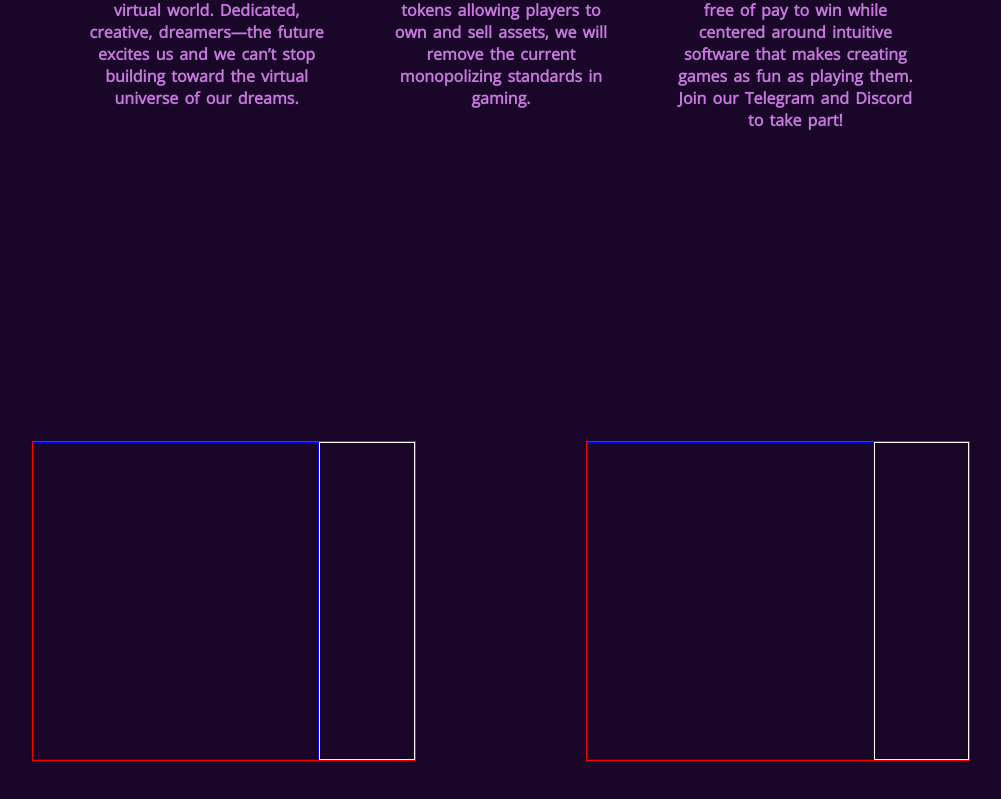
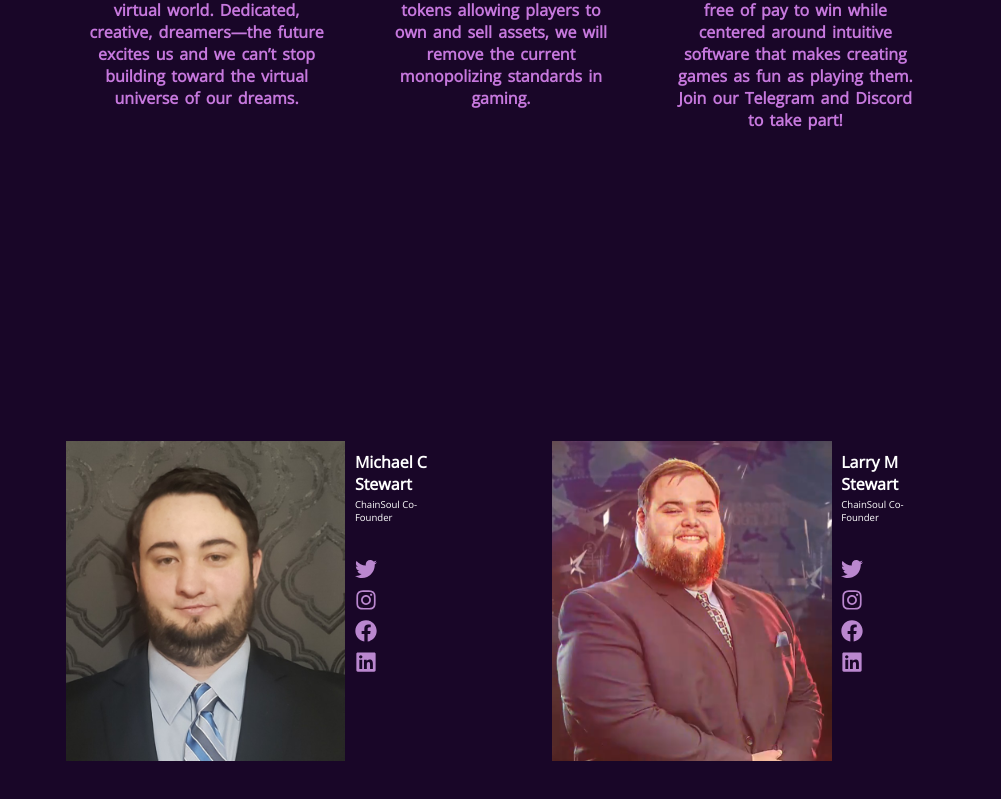
Before and after one commit to ChainSoul-Studio/Website, a Next.js app in the folder app/: page / in a window 1280 px wide. Shown: the part 1209-2008 px from the top of the page, without its empty margins (139-1140 px from the left). Built offline with nearby package versions, Linux system fonts and the light colour scheme.

Commit message:
Built out Team Section, proposing site color retake soon

```diff
--- a/app/pages/index.js
+++ b/app/pages/index.js
@@ -4,6 +4,18 @@ import styles from "../styles/Home.module.css";
 
 // Images Config
 const withImages = require('next-images')
+
+// Icon Imports
+import {
+  FaTwitter,
+  FaLinkedin,
+  FaInstagram,
+  FaFacebook,
+  FaReddit,
+  FaTelegramPlane,
+  FaYoutube,
+  FaGithub,
+} from "react-icons/fa";
 
 export default function Home() {
   return (
@@ -67,19 +79,44 @@ export default function Home() {
       </div>
       <div className={styles.team}>
         <div className={styles.teamContainer}>
-          <div className={styles.teamMemberImage}>
-
+          <div className={styles.teamMemberImageOne}>
           </div>
           <div className={styles.teamMemberInfo}>
+          <h1>Michael C Stewart</h1>
+          <p>ChainSoul Co-Founder</p>
+          <a href="https://twitter.com/home" passHref={true}>
+            <FaTwitter style={{ width: "22px", height: "22px" }} />
+          </a>
+          <a href='https://linkedin.com' passHref={true}>
+            <FaInstagram style={{ width: '22px', height: '22px' }} />
+          </a>
+          <a href='https://linkedin.com' passHref={true}>
+            <FaFacebook style={{ width: '22px', height: '22px' }} />
+          </a>
+          <a href='https://linkedin.com' passHref={true}>
+            <FaLinkedin style={{ width: '22px', height: '22px' }} />
+          </a>
 
           </div>
         </div>
         <div className={styles.teamContainer}>
-          <div className={styles.teamMemberImage}>
-
+          <div className={styles.teamMemberImageTwo}>
           </div>
           <div className={styles.teamMemberInfo}>
-
+          <h1>Larry M Stewart</h1>
+          <p>ChainSoul Co-Founder</p>
+          <a href="https://twitter.com/home" passHref={true}>
+            <FaTwitter style={{ width: "22px", height: "22px" }} />
+          </a>
+          <a href='https://linkedin.com' passHref={true}>
+            <FaInstagram style={{ width: '22px', height: '22px' }} />
+          </a>
+          <a href='https://linkedin.com' passHref={true}>
+            <FaFacebook style={{ width: '22px', height: '22px' }} />
+          </a>
+          <a href='https://linkedin.com' passHref={true}>
+            <FaLinkedin style={{ width: '22px', height: '22px' }} />
+          </a>
           </div>
         </div>
       </div>
--- a/app/styles/Home.module.css
+++ b/app/styles/Home.module.css
@@ -125,7 +125,7 @@
   height: 100vh;
   background-color: #190628;
   display: flex;
-  justify-content: space-evenly;
+  justify-content: center;
   align-items: center;
 }
 
@@ -136,19 +136,58 @@
   display: flex;
   justify-content: center;
   align-items: center;
-  border: 1px solid red;
+  margin: 4%;
 }
 
-.teamMemberImage {
+.teamMemberImageOne {
   width: 75%;
   height: 100%;
-  border: 1px solid blue;
+  background-image: url("./michael.jpg");
+  background-size: cover;
+  background-position: center;
+  background-repeat: none;
 }
 
+.teamMemberImageTwo {
+  width: 75%;
+  height: 100%;
+  background-image: url("./larry.png");
+  background-size: cover;
+  background-position: center;
+  background-repeat: none;
+}
+
+
 .teamMemberInfo {
-  width: 25%;
+  width: 28%;
   height: 100%;
   display: flex;
   flex-direction: column;
-  border: 1px solid white;
+  padding-left: 2%;
+  padding-top: 2%;
 }
+
+.teamMemberInfo a {
+  margin: 2%;
+  width: 30px;
+  color: #ba87cf;
+  transition: .8s;
+}
+
+.teamMemberInfo a:hover {
+  color: #fff;
+  transition: .8s;
+}
+
+.teamMemberInfo h1 {
+  color: #fff;
+  font-size: 1rem;
+  padding: 2%;
+}
+
+.teamMemberInfo p {
+  color: #fff;
+  font-size: .6rem;
+  padding: 2%;
+  margin-bottom: 30px;
+}
--- a/app/styles/Nav.module.css
+++ b/app/styles/Nav.module.css
@@ -7,6 +7,7 @@
   position: sticky;
   top: 0;
   background-color: RGB(40, 7, 54);
+  z-index: 999;
 }
 
 .title {
```
Also changed, not shown: app/pages/_app.js (line endings or trailing spaces), app/styles/larry.png (added), app/styles/michael.jpg (added).
